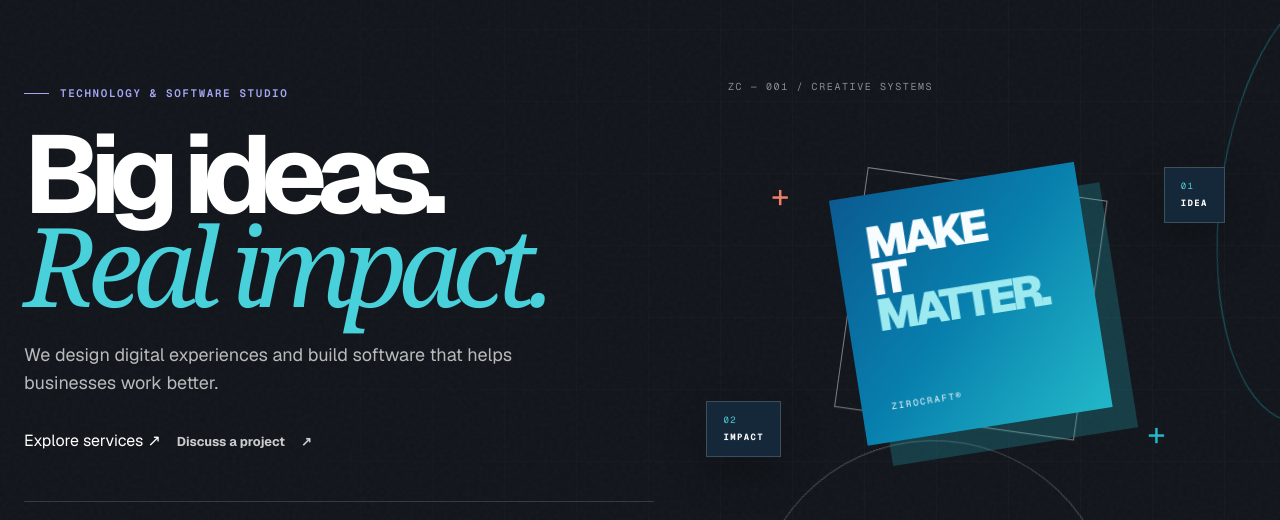
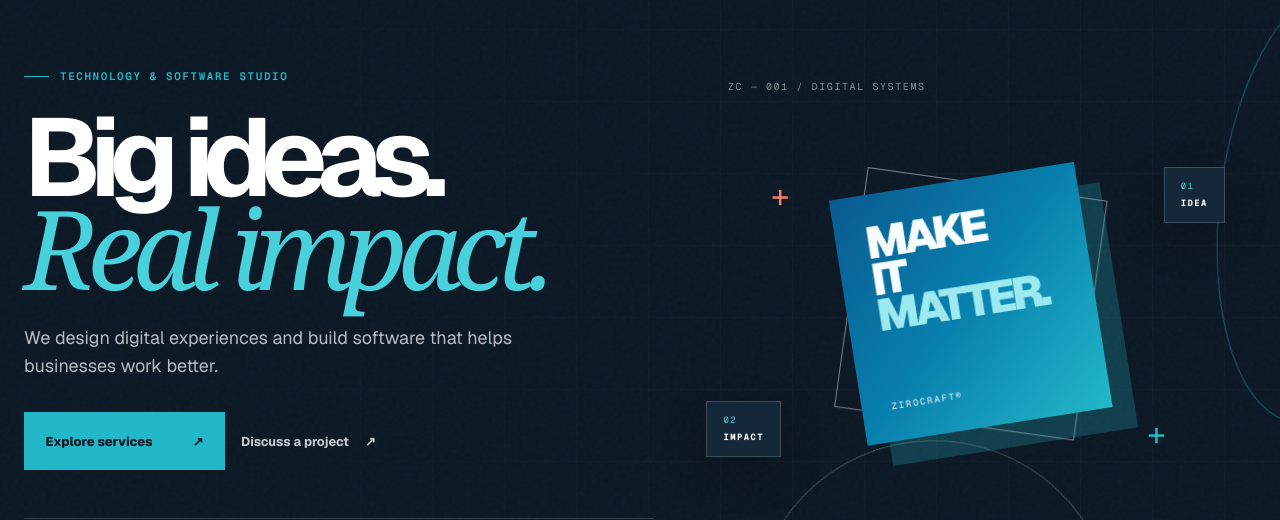
Before and after one commit to Youuzzi/Zirocraft-Official-Website, a Next.js app: page /en in a window 1280 px wide. Shown: the part 120-640 px from the top of the page. Built offline with nearby package versions, Linux system fonts and the light colour scheme; no server answers.

Commit message:
design: align home-hero.tsx with ZiroCraft logo palette

```diff
--- a/src/features/home/components/home-hero.tsx
+++ b/src/features/home/components/home-hero.tsx
@@ -18,12 +18,12 @@ export function HomeHero({ locale }: { locale: Locale }) {
   };
 
   return (
-    <section onPointerMove={handlePointer} className="hero-shell relative isolate overflow-hidden bg-[#11151b] text-white">
+    <section onPointerMove={handlePointer} className="hero-shell relative isolate overflow-hidden bg-[#0B1724] text-white">
       <div className="hero-grain pointer-events-none absolute inset-0" aria-hidden="true" />
       <div className="hero-grid pointer-events-none absolute inset-0" aria-hidden="true" />
       <div className="site-container relative z-10 grid min-h-[650px] items-center gap-8 py-16 lg:min-h-[680px] lg:grid-cols-[1.05fr_.95fr] lg:py-20">
         <div className="relative z-20 max-w-[720px]">
-          <p className="eyebrow !text-[#A6A7F5]">{id ? "Studio teknologi & software" : "Technology & software studio"}</p>
+          <p className="eyebrow !text-[#22B8C8]">{id ? "Studio teknologi & software" : "Technology & software studio"}</p>
           <h1 className="hero-title mt-7 text-balance">
             {id ? <>Ide besar.<br /><span>Dampak nyata.</span></> : <>Big ideas.<br /><span>Real impact.</span></>}
           </h1>
@@ -33,7 +33,7 @@ export function HomeHero({ locale }: { locale: Locale }) {
               : "We design digital experiences and build software that helps businesses work better."}
           </p>
           <div className="mt-8 flex flex-wrap items-center gap-4">
-            <Link href={`/${locale}/services`} className="lime-button">{id ? "Lihat layanan" : "Explore services"} <span aria-hidden="true">↗</span></Link>
+            <Link href={`/${locale}/services`} className="primary-button">{id ? "Lihat layanan" : "Explore services"} <span aria-hidden="true">↗</span></Link>
             <Link href={`/${locale}/contact`} className="text-link-light">{id ? "Diskusikan proyek" : "Discuss a project"} <span aria-hidden="true">↗</span></Link>
           </div>
           <div className="mt-12 flex flex-wrap gap-x-7 gap-y-2 border-t border-white/15 pt-5 font-mono text-[10px] uppercase tracking-[.14em] text-white/50">
@@ -42,7 +42,7 @@ export function HomeHero({ locale }: { locale: Locale }) {
         </div>
 
         <div className="hero-art relative mx-auto aspect-square w-full max-w-[540px]" aria-hidden="true">
-          <div className="hero-art-label hero-art-label-top">ZC — 001 / CREATIVE SYSTEMS</div>
+          <div className="hero-art-label hero-art-label-top">ZC — 001 / DIGITAL SYSTEMS</div>
           <div className="hero-orbit orbit-one" style={{ transform: `translate(-50%, -50%) rotateX(${pointer.y}deg) rotateY(${pointer.x}deg)` }}>
             <div className="orbit-dot" />
           </div>
```
